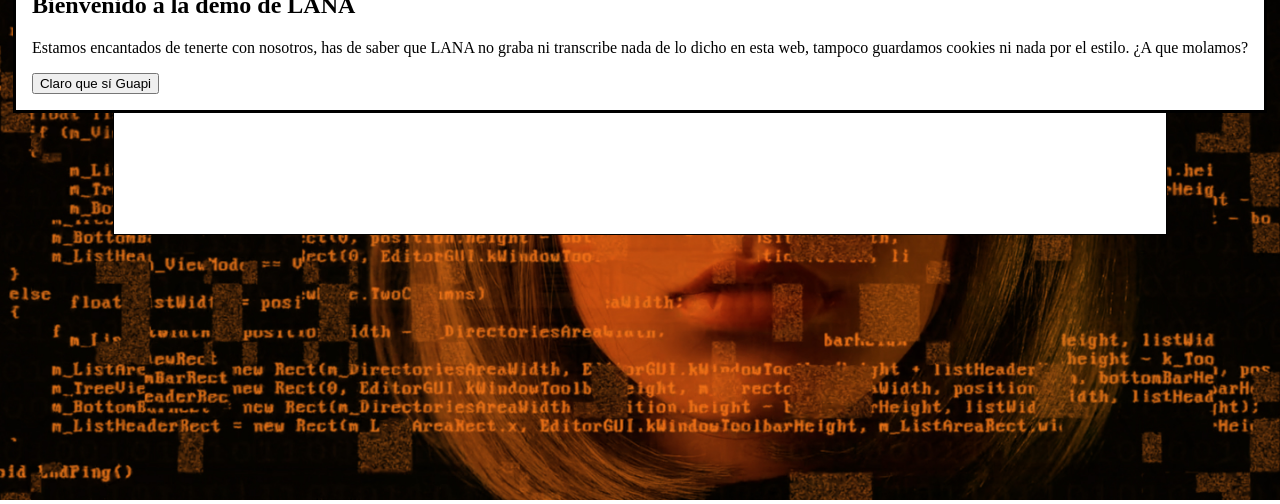
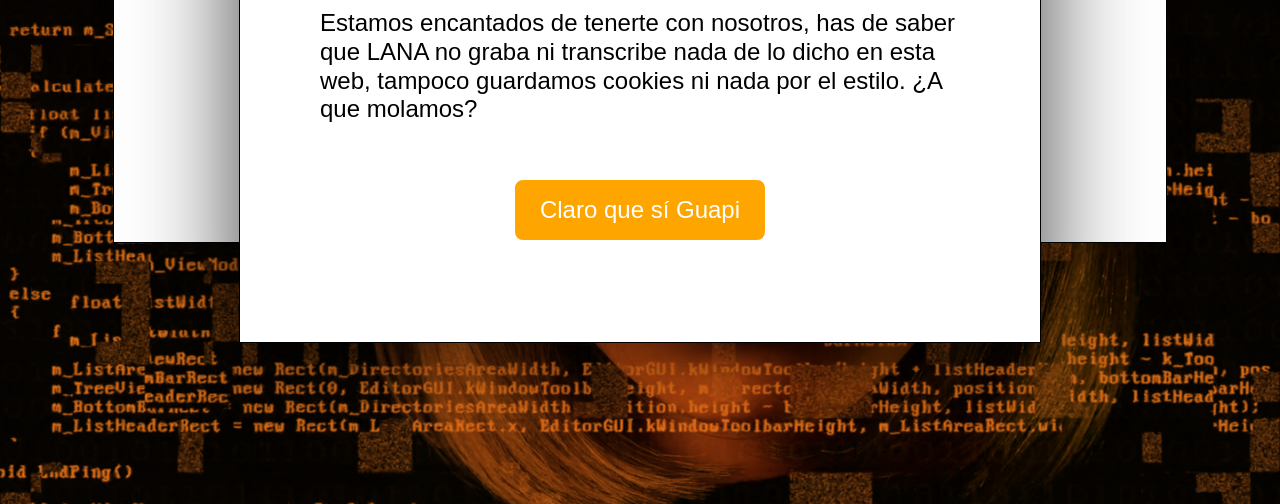
Before and after one commit to equalityscore/lana, a plain HTML site: page index.html in a window 1280 px wide. Shown: the part 300-804 px from the top of the page. Drawn offline with Linux system fonts and the light colour scheme.

Commit message:
add styles

```diff
--- a/css/style.css
+++ b/css/style.css
@@ -1,10 +1,54 @@
+ress,big,cite,code,del,dfn,em,img,ins,kbd,q,s,samp,small,strike,strong,sub,sup,tt,var,b,u,i,center,dl,dt,dd,ol,ul,li,fieldset,form,label,legend,table,caption,tbody,tfoot,thead,tr,th,td,article,aside,canvas,details,embed,figure,figcaption,footer,header,hgroup,menu,nav,output,ruby,section,summary,time,mark,audio,video{border:0;font-size:100%;font:inherit;vertical-align:baseline;margin:0;padding:0}article,aside,details,figcaption,figure,footer,header,hgroup,menu,nav,section{display:block}body{line-height:1}ol,ul{list-style:none}blockquote,q{quotes:none}blockquote:before,blockquote:after,q:before,q:after{content:none}table{border-collapse:collapse;border-spacing:0}
 
 
 body{
     background: url('../img/background.jpg');
     background-size: cover;
+    display: flex;
+    justify-content:center;
+    align-items:center;
+    font-family: "Arial";
+    font-size: 1.5rem;
+    line-height: 1.2;
+}
 
+#modal1{
+    border: 1px solid black;
+    padding: 80px;
+    margin: 20% auto;
+    height: 40vh;
+    width: 50vw;
+    background: white;
+    z-index: 999;
+    box-shadow: 0px 0px 100px 0px rgba(0,0,0,0.75);
 }
+
+
+.h2wrapper {
+    display:flex;
+}
+
+h2{
+    margin: 0 auto;
+}
+
+.buttonwrapper{
+    display:flex;
+    margin-top: 7vh;
+}
+
+button{
+    margin: 0 auto;
+    height: 60px;
+    width: 250px;
+    border-radius: 8px;
+    font-size: 1.5rem;
+    background: orange;
+    border: orange;
+    color: white;
+}
+
+
 #container{
     max-height: 80%;
     overflow: scroll;
@@ -18,6 +62,8 @@
 }
 
 
+
+
 #text {
     display: flex;
     flex-direction: column;
@@ -25,6 +71,6 @@
     align-items: left;
     text-align: left;
     font-size: 2rem;
-    width: 50%;  /* el ancho del elemento div */
-    justify-content:
+    width: 100%;  /* el ancho del elemento div */
+
 }
--- a/index.html
+++ b/index.html
@@ -12,11 +12,15 @@
 <body>
 
     <dialog open id="modal1">
+        <div class="h2wrapper">
         <h2>Bienvenido a la demo de LANA</h2>
+        </div>
         <p>Estamos encantados de tenerte con nosotros, has de saber que LANA no graba ni transcribe nada de lo dicho en esta web,
             tampoco guardamos cookies ni nada por el estilo. ¿A que molamos?
         </p>
+        <div class="buttonwrapper">
         <button onclick="window.modal1.close();">Claro que sí Guapi</button>
+        </div>
     </dialog>
 
     <div id="container">
```
